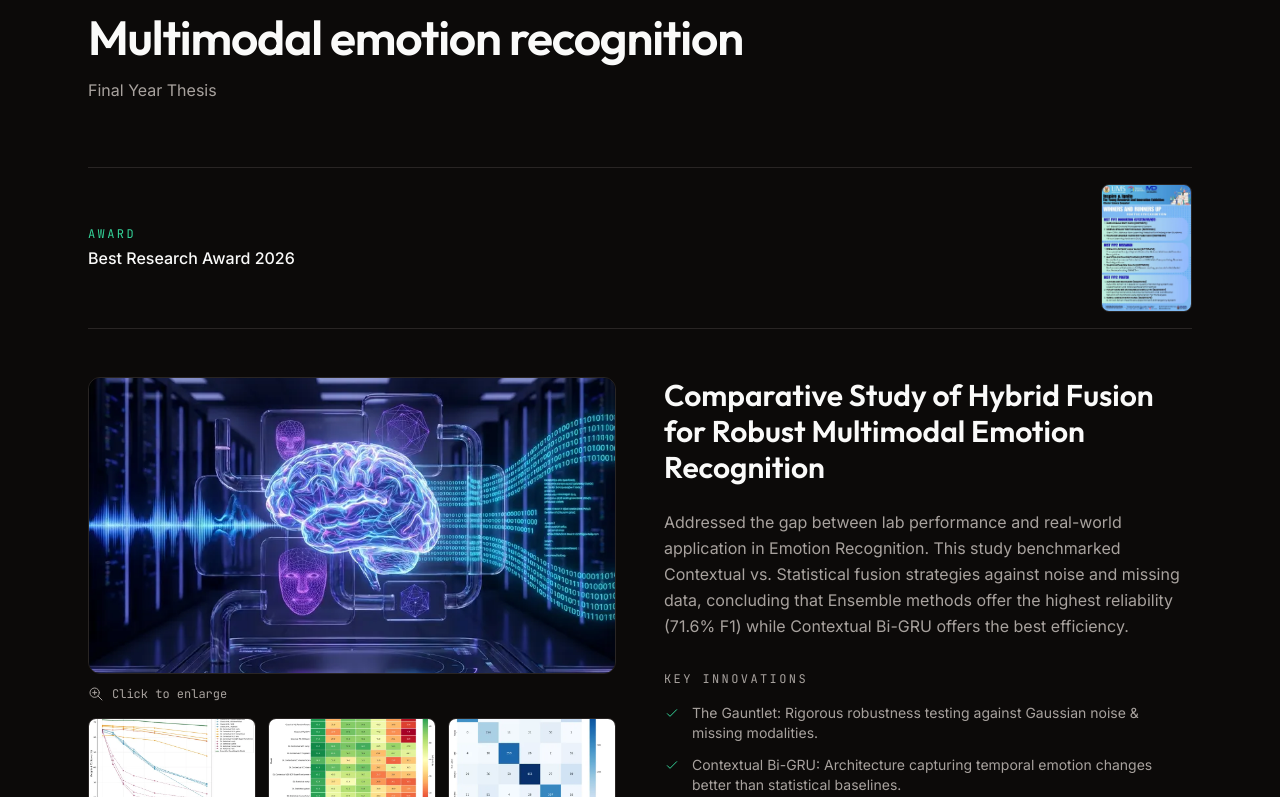
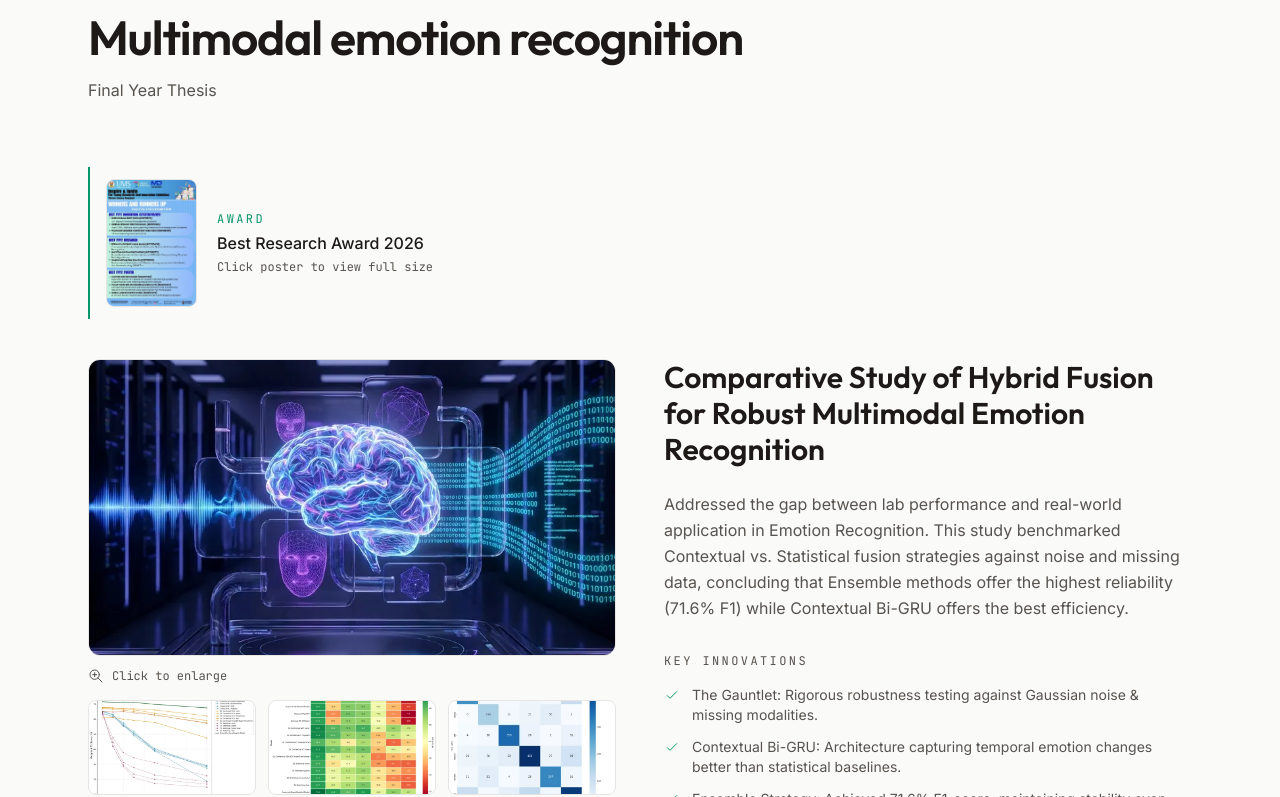
Before and after one commit to Fernado03/portfolio-2026, a React (Vite) app: page / in a window 1280 px wide. Shown: the part 895-1692 px from the top of the page. Built offline with nearby package versions, Linux system fonts and the light colour scheme.

Commit message:
Polish award presentation, center KMSw crest, default light theme
- Compact the FYP award artifact: poster beside its award copy, no empty strip
- Re-crop the official KMSw crest around its visual center
- Make light (#fafaf9) the initial app and browser theme color

```diff
--- a/index.html
+++ b/index.html
@@ -40,7 +40,7 @@
     rel="stylesheet" />
 
   <!-- Theme Color -->
-  <meta name="theme-color" content="#0c0a09" />
+  <meta name="theme-color" content="#fafaf9" />
 
   <!-- JSON-LD Structured Data -->
   <script type="application/ld+json">
--- a/src/components/FYPShowcase.jsx
+++ b/src/components/FYPShowcase.jsx
@@ -28,12 +28,8 @@ const FYPShowcase = () => {
                     whileInView="visible"
                     viewport={{ once: true }}
                     transition={spring}
-                    className="border-y border-line py-4 mb-12 flex items-center gap-4"
+                    className="mb-10 inline-flex w-fit max-w-full items-center gap-5 border-l-2 border-accent py-3 pl-4 pr-4"
                 >
-                    <div className="flex-1 min-w-0">
-                        <p className="font-mono text-xs uppercase tracking-[0.2em] text-accent mb-1">Award</p>
-                        <p className="text-ink font-medium">{FYP_CONTENT.award.title}</p>
-                    </div>
                     {FYP_CONTENT.award.image && (
                         <button
                             type="button"
@@ -50,6 +46,11 @@ const FYPShowcase = () => {
                             />
                         </button>
                     )}
+                    <div className="min-w-0">
+                        <p className="font-mono text-xs uppercase tracking-[0.2em] text-accent mb-1">Award</p>
+                        <p className="text-ink font-medium">{FYP_CONTENT.award.title}</p>
+                        <p className="mt-1 font-mono text-xs text-ink-muted">Click poster to view full size</p>
+                    </div>
                 </motion.div>
             )}
 
--- a/src/context/ThemeContext.jsx
+++ b/src/context/ThemeContext.jsx
@@ -12,8 +12,8 @@ export const useTheme = () => {
 
 export const ThemeProvider = ({ children }) => {
     const [isDark, setIsDark] = useState(() => {
-        // Default to dark mode
-        return true;
+        // Light mode is the primary visual surface.
+        return false;
     });
 
     useEffect(() => {
```
Also changed, not shown: public/logos/kmsw-crest.png.
